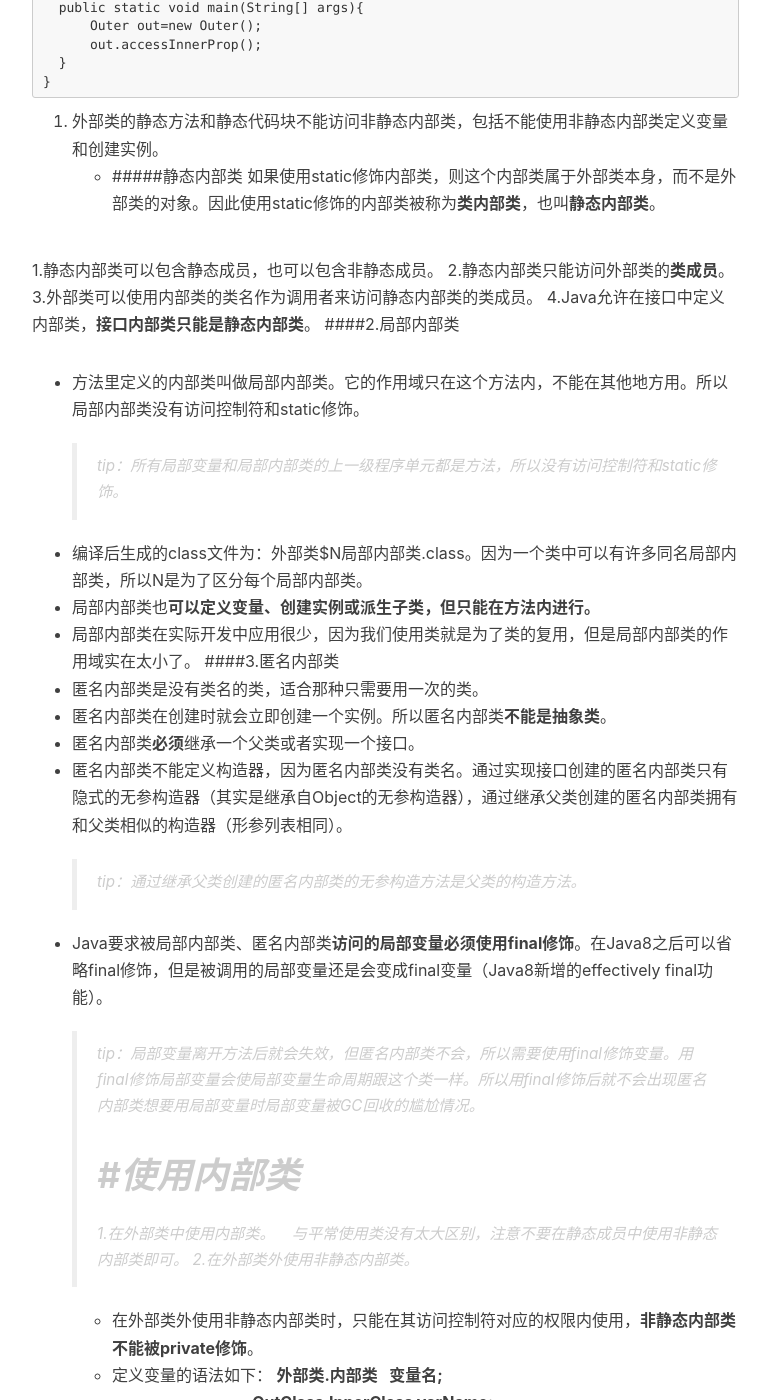
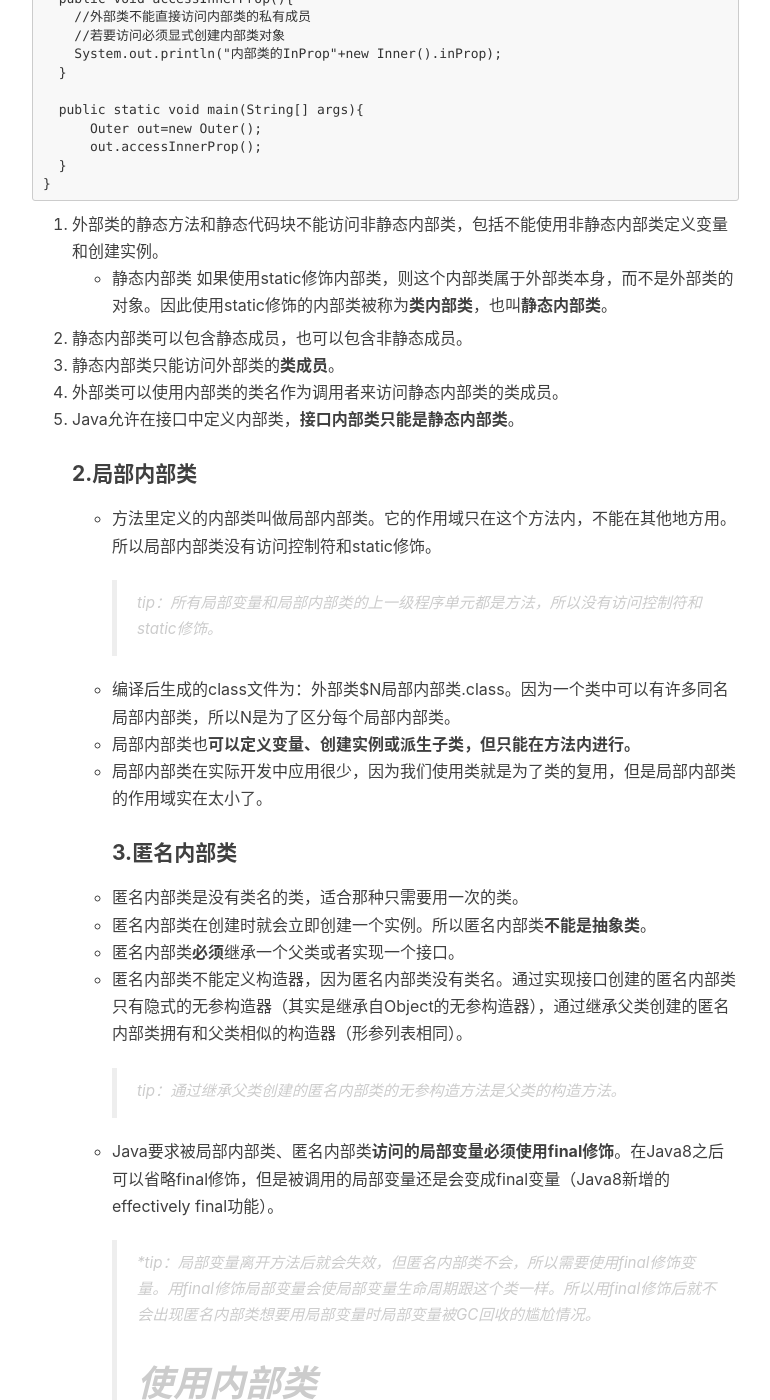
Before and after one commit to Ice-Tear/Ice-Tear.github.io, a Jekyll site: the page built from _posts/2017-09-19-Java_nested_class.markdown, in a window 1280 px wide and 1400 px high, scrolled down 2262 px. Shown: the whole window, without its empty margins (233-1003 px from the left). Built offline with Jekyll 4.4.1, drawn with Linux system fonts in a browser that asks for light colours; nearby versions of some CDN libraries; comment, search, counter and statistics services are not loaded; some of the changed text lies outside the part shown.

Commit message:
update.
update.

````diff
--- a/_posts/2017-09-19-Java_nested_class.markdown
+++ b/_posts/2017-09-19-Java_nested_class.markdown
@@ -15,26 +15,26 @@
 
 
 
-# #内部类的定义
+# 内部类的定义
 Java中允许在类中定义另一个类，这个定义在其他类内部的类就是***内部类（嵌套类）***，包含内部类的类也被称为***宿主类***。
-# #内部类的作用
-1.内部类提供更好的封装。内部类**不允许**同一个包中的其他类访问该类。
-2.非静态内部类可以**直接访问**外部类的私有数据，但外部类不能访问内部类的实现细节（比如内部类的成员变量）。
-3.匿名内部类适用于创建那些仅需要一次使用的类。
-# #内部类与外部类定义的语法区别
+# 内部类的作用
+1. 内部类提供更好的封装。内部类**不允许**同一个包中的其他类访问该类。
+2. 非静态内部类可以**直接访问**外部类的私有数据，但外部类不能访问内部类的实现细节（比如内部类的成员变量）。
+3. 匿名内部类适用于创建那些仅需要一次使用的类。
+# 内部类与外部类定义的语法区别
 - 非静态内部类不能拥有静态成员。
 - 内部类比外部类可以多使用三个修饰符：private、protected、static.
 >*tip：外部类的修饰符只有两个：public和default。*
 
-# #内部类的种类
+# 内部类的种类
 - **大部分时候**，内部类都被作为成员内部类定义。
 - 成员内部类是一种**类成员**。
 - 局部内部类和匿名内部类**不是**类成员。
 >*tip：类成员有：成员变量，方法，构造器和初始化块。*
-####1.成员内部类
-- #####非静态内部类
+### 1.成员内部类
+- 非静态内部类
      1. 非静态内部类实例必须寄生在外部类实例里。
-   2. 非静态内部类可以直接访问外部类的私有成员。如果我们在外部类的其中一个方法中生成内部类的实例，那么它们在内存中的形式为：*图1*。
+	 2. 非静态内部类可以直接访问外部类的私有成员。如果我们在外部类的其中一个方法中生成内部类的实例，那么它们在内存中的形式为：*图1*。
 ![图1：非静态内部类对象中保留外部类对象的引用内存示意图](/img/in-post/first-handler/01.png)
    3. 当外部类成员变量、内部类成员变量、内部类方法的局部变量同名时，调用的优先级为：局部变量>内部类成员变量>外部类成员变量。若想使用外部类的成员变量时可以用类.this.变量名，若想使用内部类的成员变量可以用this.变量名。
    4. 当外部类需要访问内部类的实例变量时，必须显式创建内部类对象。
@@ -65,38 +65,38 @@
 ```
 
   5. 外部类的静态方法和静态代码块不能访问非静态内部类，包括不能使用非静态内部类定义变量和创建实例。
-- #####静态内部类
+- 静态内部类
   如果使用static修饰内部类，则这个内部类属于外部类本身，而不是外部类的对象。因此使用static修饰的内部类被称为**类内部类**，也叫**静态内部类**。
 
-  1.静态内部类可以包含静态成员，也可以包含非静态成员。
-  2.静态内部类只能访问外部类的**类成员**。
-  3.外部类可以使用内部类的类名作为调用者来访问静态内部类的类成员。
-  4.Java允许在接口中定义内部类，**接口内部类只能是静态内部类**。
-####2.局部内部类
+  1. 静态内部类可以包含静态成员，也可以包含非静态成员。
+  2. 静态内部类只能访问外部类的**类成员**。
+  3. 外部类可以使用内部类的类名作为调用者来访问静态内部类的类成员。
+  4. Java允许在接口中定义内部类，**接口内部类只能是静态内部类**。
+#### 2.局部内部类
  -  方法里定义的内部类叫做局部内部类。它的作用域只在这个方法内，不能在其他地方用。所以局部内部类没有访问控制符和static修饰。
 > *tip：所有局部变量和局部内部类的上一级程序单元都是方法，所以没有访问控制符和static修饰。*
 - 编译后生成的class文件为：外部类$N局部内部类.class。因为一个类中可以有许多同名局部内部类，所以N是为了区分每个局部内部类。
 - 局部内部类也**可以定义变量、创建实例或派生子类，但只能在方法内进行。**
 - 局部内部类在实际开发中应用很少，因为我们使用类就是为了类的复用，但是局部内部类的作用域实在太小了。
-####3.匿名内部类
+#### 3.匿名内部类
 - 匿名内部类是没有类名的类，适合那种只需要用一次的类。
 - 匿名内部类在创建时就会立即创建一个实例。所以匿名内部类**不能是抽象类**。
 - 匿名内部类**必须**继承一个父类或者实现一个接口。
 - 匿名内部类不能定义构造器，因为匿名内部类没有类名。通过实现接口创建的匿名内部类只有隐式的无参构造器（其实是继承自Object的无参构造器），通过继承父类创建的匿名内部类拥有和父类相似的构造器（形参列表相同）。
 > *tip：通过继承父类创建的匿名内部类的无参构造方法是父类的构造方法。*
 - Java要求被局部内部类、匿名内部类**访问的局部变量必须使用final修饰**。在Java8之后可以省略final修饰，但是被调用的局部变量还是会变成final变量（Java8新增的effectively final功能）。
-> tip：局部变量离开方法后就会失效，但匿名内部类不会，所以需要使用final修饰变量。用final修饰局部变量会使局部变量生命周期跟这个类一样。所以用final修饰后就不会出现匿名内部类想要用局部变量时局部变量被GC回收的尴尬情况。
-# #使用内部类
-1.在外部类中使用内部类。
+> *tip：局部变量离开方法后就会失效，但匿名内部类不会，所以需要使用final修饰变量。用final修饰局部变量会使局部变量生命周期跟这个类一样。所以用final修饰后就不会出现匿名内部类想要用局部变量时局部变量被GC回收的尴尬情况。
+# 使用内部类
+1. 在外部类中使用内部类。
    与平常使用类没有太大区别，注意不要在静态成员中使用非静态内部类即可。
-2.在外部类外使用非静态内部类。
+2. 在外部类外使用非静态内部类。
   - 在外部类外使用非静态内部类时，只能在其访问控制符对应的权限内使用，**非静态内部类不能被private修饰**。
   - 定义变量的语法如下： **外部类.内部类   变量名;
                                      OutClass.InnerClass varName;**
   - 创建对象的语法如下：**外部类.new   内部类的构造器;
                                      OutClass.new InnerClass();**
 > *tip：非静态内部类的构造器必须由外部类的对象调用。*
-- #####当非静态内部类被继承时的用法。
+- ##### 当非静态内部类被继承时的用法。
 ```
 public class SubClass extends Out.In{
   //构造器
@@ -109,7 +109,7 @@
 ```
 - 如果有一个内部类子类的对象存在，则一定有一个外部类对象。
 
-3.在外部类外使用静态内部类
+3. 在外部类外使用静态内部类
   - 在外部类外使用静态内部类时无需创建外部类对象。
   - 定义变量的语法如下： **外部类.内部类   变量名;
                                      OutClass.InnerClass varName;**
@@ -118,8 +118,8 @@
 > *tip：静态内部类的构造器不需要外部类对象调用。*
 - 相比之下，使用静态内部类比非静态内部类方便的多，所以当需要使用内部类时**优先考虑使用静态内部类。**
 
-# #总结
-#####为什么Java要引入内部类的概念呢？
+#总结
+##### 为什么Java要引入内部类的概念呢？
 那是因为内部类具有一般类不具备的优点。
   1. **内部类提供更好的封装。**内部类可以使用private或protected修饰而外部类不行。
   2. **内部类可以实现多继承。**Java不像C++允许多继承，但是用内部类可以实现Java中的多继承。在一个类中可以用两个或多个内部类继承不同的父类实现多继承。
````
